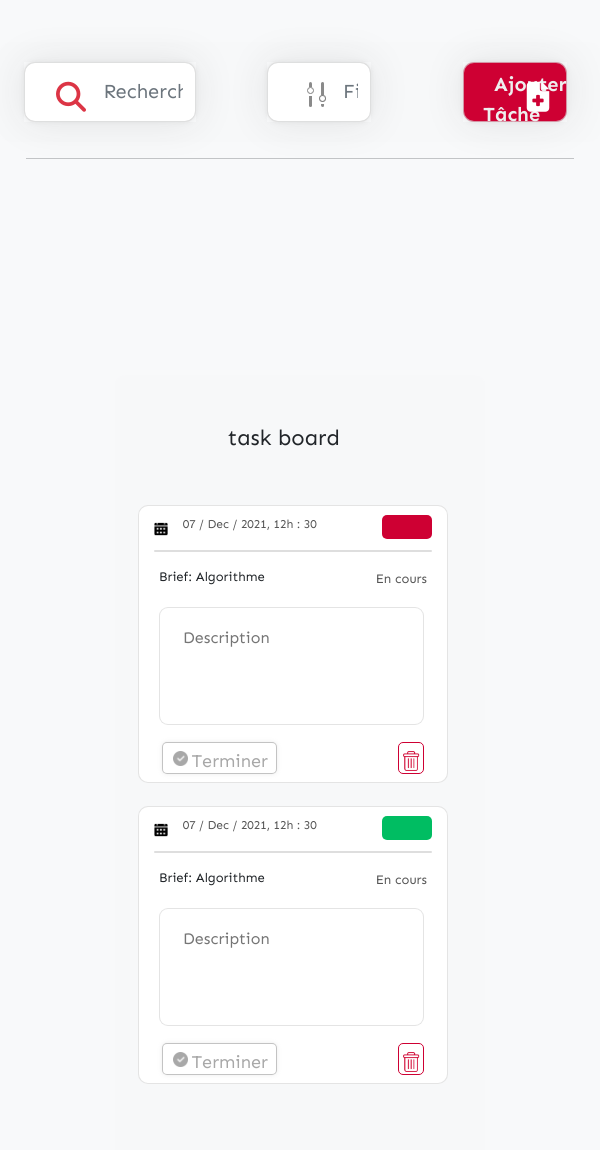
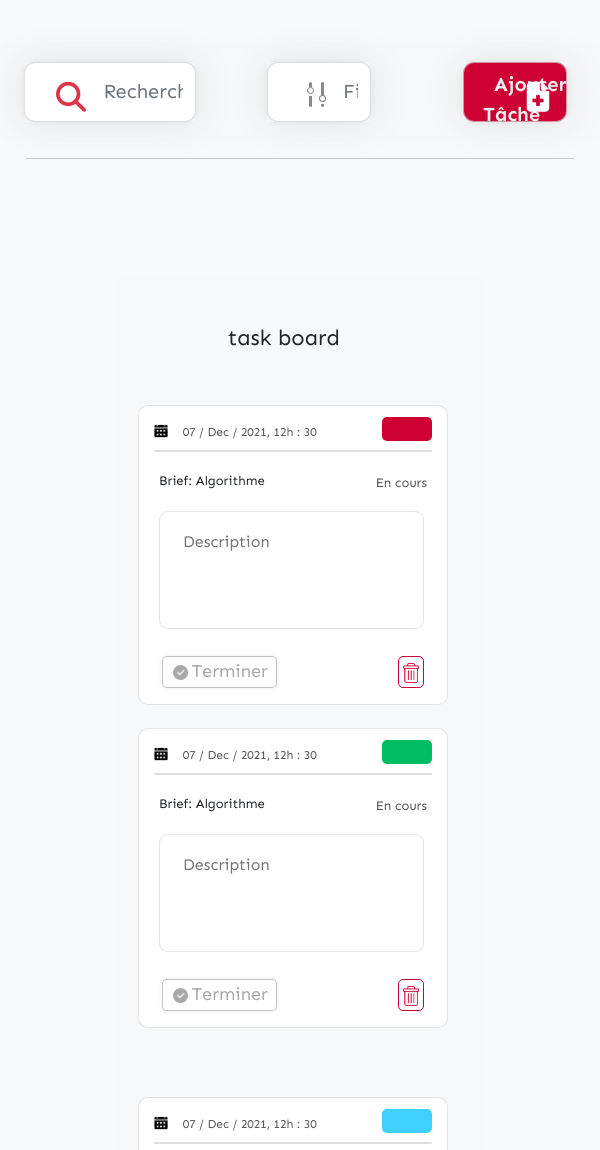
Before and after one commit to malick83/API-To-do-list, a plain HTML site: page index.html in a window 600 px wide. Shown: the part 115-1265 px from the top of the page. Drawn offline with nearby package versions, Linux system fonts and the light colour scheme.

Commit message:
modifications sur la responsivite

```diff
--- a/style/the-style.css
+++ b/style/the-style.css
@@ -24,7 +24,7 @@ section {
     width: 1152px;
     max-width: 1252px;
     margin: auto;
-    margin-top: 200px;
+    margin-top: 100px;
     padding-top: 20px;
     padding-bottom: 20px;
     background-color: #f8f7f980;
@@ -45,14 +45,16 @@ section .mes-cartes {
     flex-direction: row;
     justify-content: space-around;
     margin-bottom: 40px;
+    padding-top: 23px;
+    padding-bottom: 23px;
 }
 
 section .premiere-carte {
     /* border: 3px solid blue; */
     width: 515px;
     max-width: 520px;
-    height: 285px;
-    max-height: 280px;
+    height: 320px;
+    max-height: 350px;
     border: 1px solid rgba(216, 216, 216, 0.69);
     border-radius: 10px;
     background-color: white;
@@ -79,19 +81,19 @@ section .premiere-carte {
     width: 100%;
 }
 
-/* section .premiere-carte .le-calendrier {
-    padding: 0px;
-} */
+section .premiere-carte .le-calendrier {
+    padding-top: 8px;
+}
 
 section .premiere-carte .le-calendrier img {
-    margin-top: 10px;
+    margin-top: -2px;
     width: 17px;
 }
 
 section .premiere-carte .le-calendrier time {
-    line-height: 17px;
+    /* line-height: 17px; */
     color: #555555;
-    margin: 0px 10px;
+    margin-left: 10px;
 
 }
 
@@ -100,11 +102,11 @@ section .premiere-carte .etiquette {
     height: 24px;
     border-radius: 5px;
     background: #CE0033;
-    margin-top: 4px;
+    margin-top: 6px;
 }
 
 section .deuxieme-carte {
-    border: 3px solid springgreen;
+    /* border: 3px solid springgreen; */
 }
 
 textarea[name=article_content]
@@ -114,7 +116,7 @@ textarea[name=article_content]
     resize : none;
     width : 465px;
     height : 118px;
-    margin-bottom: 10px;
+    /* margin-bottom: 1px; */
     margin-left: 20px;
     margin-right: 20px;
     padding-left: 23px;
@@ -151,7 +153,7 @@ section .footer-carte {
     padding: 3px;
     margin-left: 20px;
     margin-right: 20px;
-    margin-top: -3px;
+    margin-top: 17px;
     /* margin-bottom: 32px; */
 }
 
@@ -176,7 +178,7 @@ section .footer-carte .bouton-terminer img {
 section .footer-carte .bouton-terminer span {
     margin-left: 3px;
     margin-right: 8px;
-    margin-top: -1px;
+    margin-top: -5px;
     color: #A8A8A8;
     font-size: 18px;
 }
@@ -191,7 +193,7 @@ section .footer-carte .bouton-suppression img {
     width: 20px;
     margin: auto;
     margin-left: 4px;
-    margin-top: 4px;
+    margin-top: -1px;
 }
 /*DEBUT DE LA DEUXIÈME CARTE*/
 
@@ -228,6 +230,7 @@ section .footer-carte4 .bouton-terminer {
 @media screen and (min-width: 710px) and (max-width: 1150px){
 
     section .premiere-carte {
+
         /* border: 3px solid blue;
         width: 515px;
         max-height: 280px;
@@ -236,7 +239,17 @@ section .footer-carte4 .bouton-terminer {
         background-color: white; */
 
         max-width: 450px;
-        height: 278px;
+        height: 320px;
+        max-height: 350px;
+
+        /* border: 3px solid blue;
+        width: 515px;
+        max-width: 520px;
+        height: 320px;
+        max-height: 350px; */
+        /* border: 1px solid rgba(216, 216, 216, 0.69); */
+        border-radius: 10px;
+        background-color: white;
     }
     textarea[name=article_content] {
         width : 405px;
@@ -249,6 +262,7 @@ section .footer-carte4 .bouton-terminer {
         width: 960px;
         max-width: 970px;
     }
+
 
 
 
@@ -268,7 +282,9 @@ section .footer-carte4 .bouton-terminer {
 
         width: 410px;
         max-width: 420px;
-        height: 278px;
+
+        height: 320px;
+        max-height: 350px;
     }
     textarea[name=article_content] {
         width : 365px;
@@ -298,7 +314,9 @@ section .footer-carte4 .bouton-terminer {
 
         width: 310px;
         /* max-width: 420px; */
-        height: 278px;
+        max-width: 450px;
+        height: 300px;
+        max-height: 320px;
     }
     textarea[name=article_content] {
         width : 265px;
@@ -324,7 +342,7 @@ section .footer-carte4 .bouton-terminer {
     }
 
     section .premiere-carte .le-calendrier img {
-        margin-top: 10px;
+        margin-top: -2px;
         width: 16px;
     }
 
@@ -369,8 +387,11 @@ section .footer-carte4 .bouton-terminer {
 
         width: 310px;
         /* max-width: 420px; */
-        height: 278px;
         margin-bottom: 23px;
+
+        max-width: 450px;
+        height: 300px;
+        max-height: 310px;
     }
     section .mon-titre span {
         font-size: 13px;
@@ -383,7 +404,7 @@ section .footer-carte4 .bouton-terminer {
     }
 
     section .premiere-carte .le-calendrier img {
-        margin-top: 10px;
+        margin-top: -2px;
         width: 14px;
     }
 
```
Also changed, not shown: index.html (+0 -4 lines).
